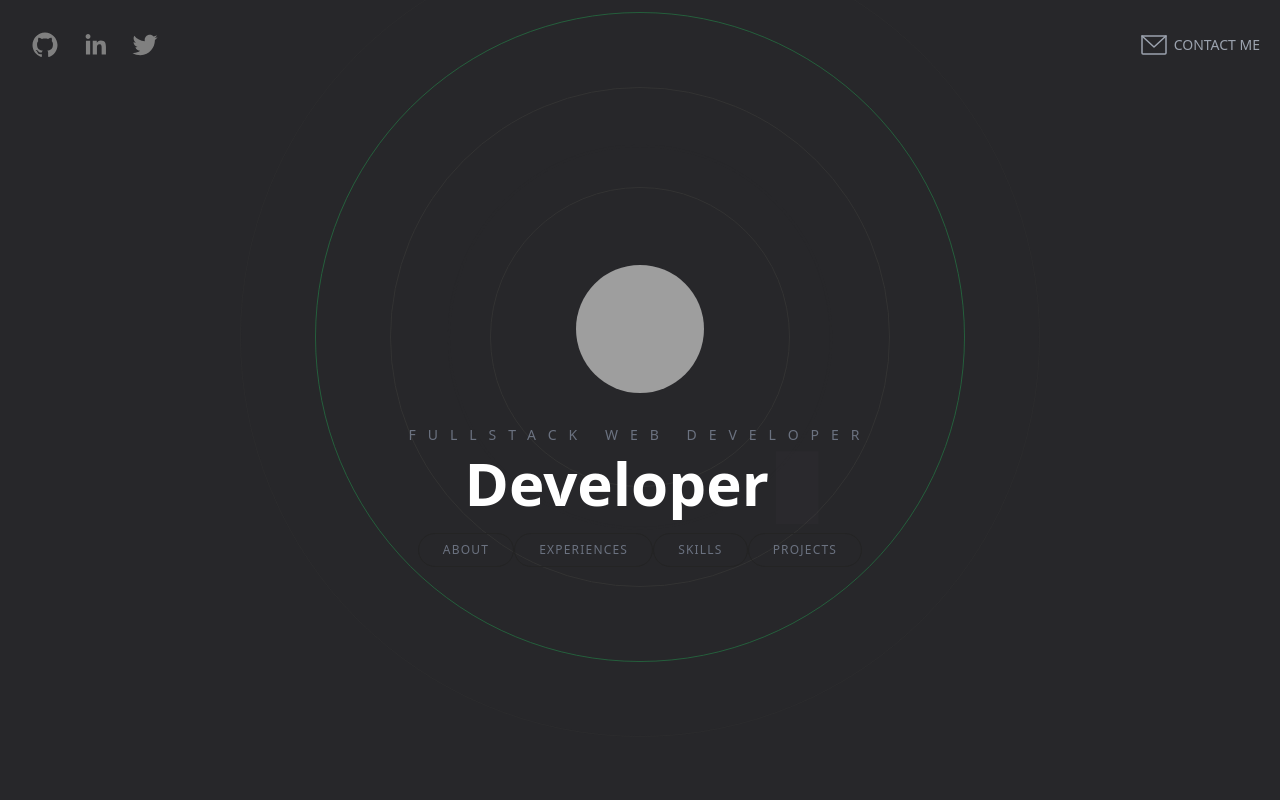
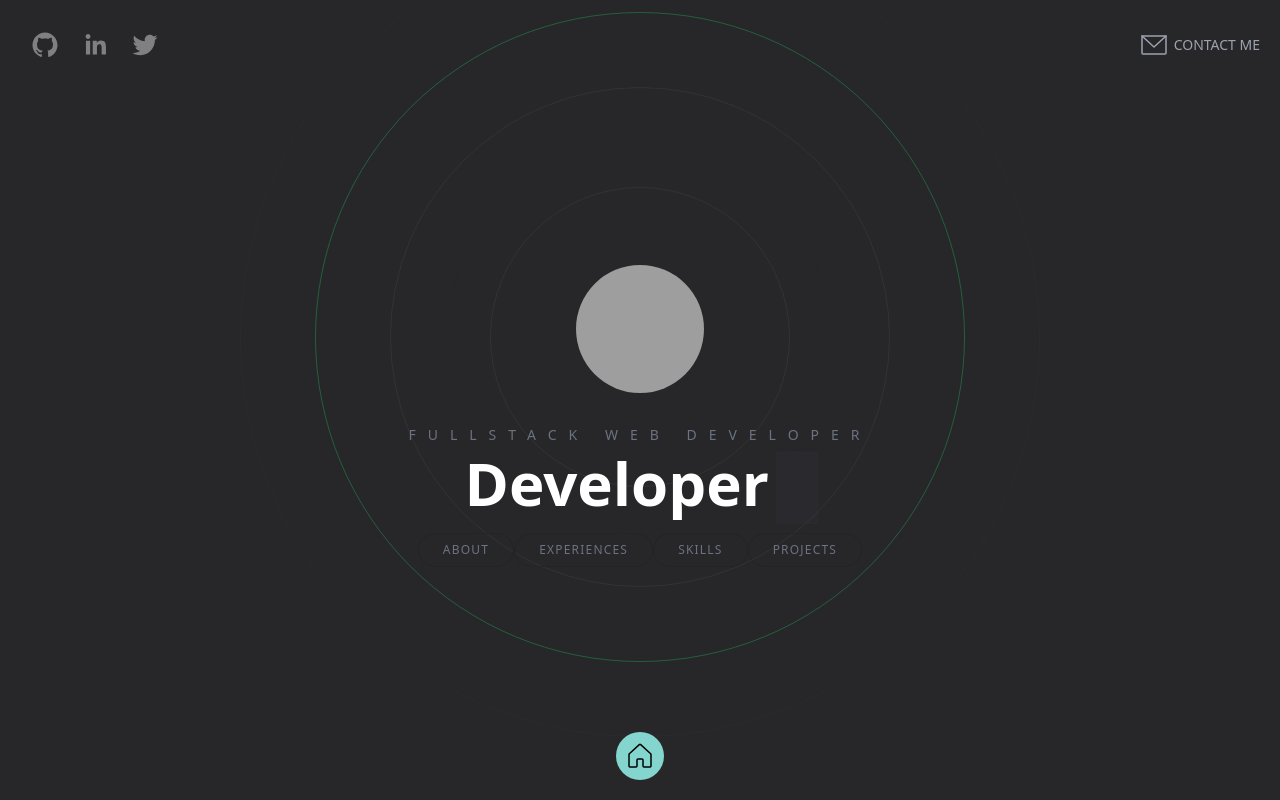
Before and after one commit to andreseichi/tashiro.dev, a Next.js app: page / in a window 1280 px wide. Built offline with nearby package versions, Linux system fonts and the light colour scheme; grey boxes are pictures that could not be loaded.

Commit message:
feat: home page

```diff
--- a/src/pages/index.tsx
+++ b/src/pages/index.tsx
@@ -1,10 +1,19 @@
+import Head from 'next/head';
+import Link from 'next/link';
+
+import { House } from 'phosphor-react';
+
+import { About } from '@/components/About';
 import { Header } from '@/components/Header';
 import { Hero } from '@/components/Hero';
-import Head from 'next/head';
+import { Experiences } from '@/components/Experiences';
+import { Skills } from '@/components/Skills';
+import { Projects } from '@/components/Projects';
+import { ContactMe } from '@/components/ContactMe';
 
 export default function Home() {
   return (
-    <div className="bg-zinc-800 text-white h-screen snap-y snap-mandatory overflow-scroll z-0">
+    <div className="bg-zinc-800 text-white h-screen snap-y snap-mandatory overflow-y-scroll overflow-x-hidden z-0 scrollbar scrollbar-track-gray-400/20 scrollbar-thumb-primary">
       <Head>
         <title>Create Next App</title>
         <meta name="description" content="Generated by create next app" />
@@ -14,9 +23,40 @@ export default function Home() {
 
       <Header />
 
-      <section id="hero" className="snap-center">
+      <section id="hero" className="snap-start">
         <Hero />
       </section>
+
+      <section id="about" className="snap-center">
+        <About />
+      </section>
+
+      <section id="experiences" className="snap-center">
+        <Experiences />
+      </section>
+
+      <section id="skills" className="snap-start">
+        <Skills />
+      </section>
+
+      <section id="projects" className="snap-start">
+        <Projects />
+      </section>
+
+      <section id="contact" className="snap-start z-0">
+        <ContactMe />
+      </section>
+
+      <footer className="sticky bottom-5 w-full">
+        <div className="flex items-center justify-center">
+          <Link
+            href="#hero"
+            className="bg-primary p-2 rounded-full transform hover:scale-125 transition-transform duration-300"
+          >
+            <House size={32} color="black" weight="light" />
+          </Link>
+        </div>
+      </footer>
     </div>
   );
 }
```
